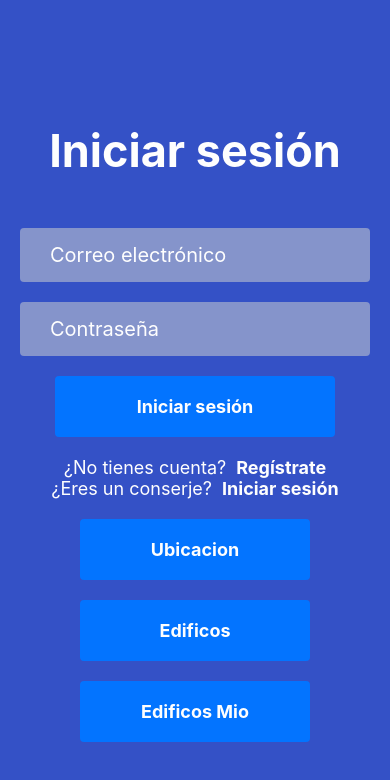
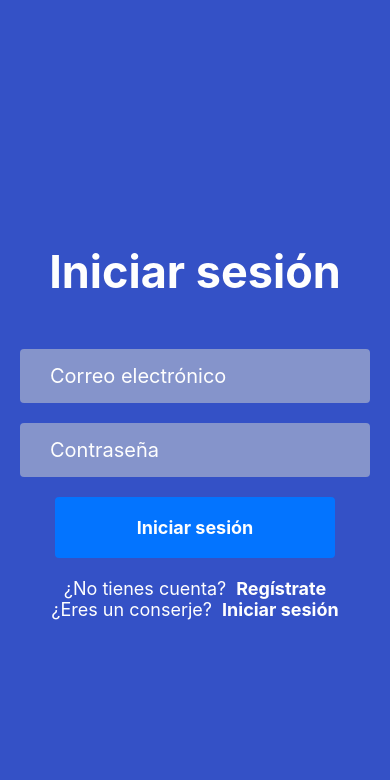
Before and after one commit to GabrieLag00/FlushFinder, a React Native app in the folder FrontFlushFinder/: screen /Login in a window 390 px wide. Shown: the top 780 px of the page. Built offline with nearby package versions, Linux system fonts and the light colour scheme; no server answers.

Commit message:
Estilos finales

```diff
--- a/FrontFlushFinder/Screens/LoginScreen.js
+++ b/FrontFlushFinder/Screens/LoginScreen.js
@@ -116,7 +116,7 @@ function LoginScreen({ navigation }) {
           </View>
 
 
-          <View style={stylesLogin.buttonContainer}>
+          {/*} <View style={stylesLogin.buttonContainer}>
             <TouchableOpacity style={stylesLogin.button} onPress={() => navigation.navigate('Ubication')}>
               <Text style={stylesLogin.buttonText}>Ubicacion</Text>
             </TouchableOpacity>
@@ -132,7 +132,7 @@ function LoginScreen({ navigation }) {
             <TouchableOpacity style={stylesLogin.button} onPress={() => navigation.navigate('DashboardBuildings')}>
               <Text style={stylesLogin.buttonText}>Edificos Mio</Text>
             </TouchableOpacity>
-          </View>
+          </View>*/}
 
         </View>
 
```
